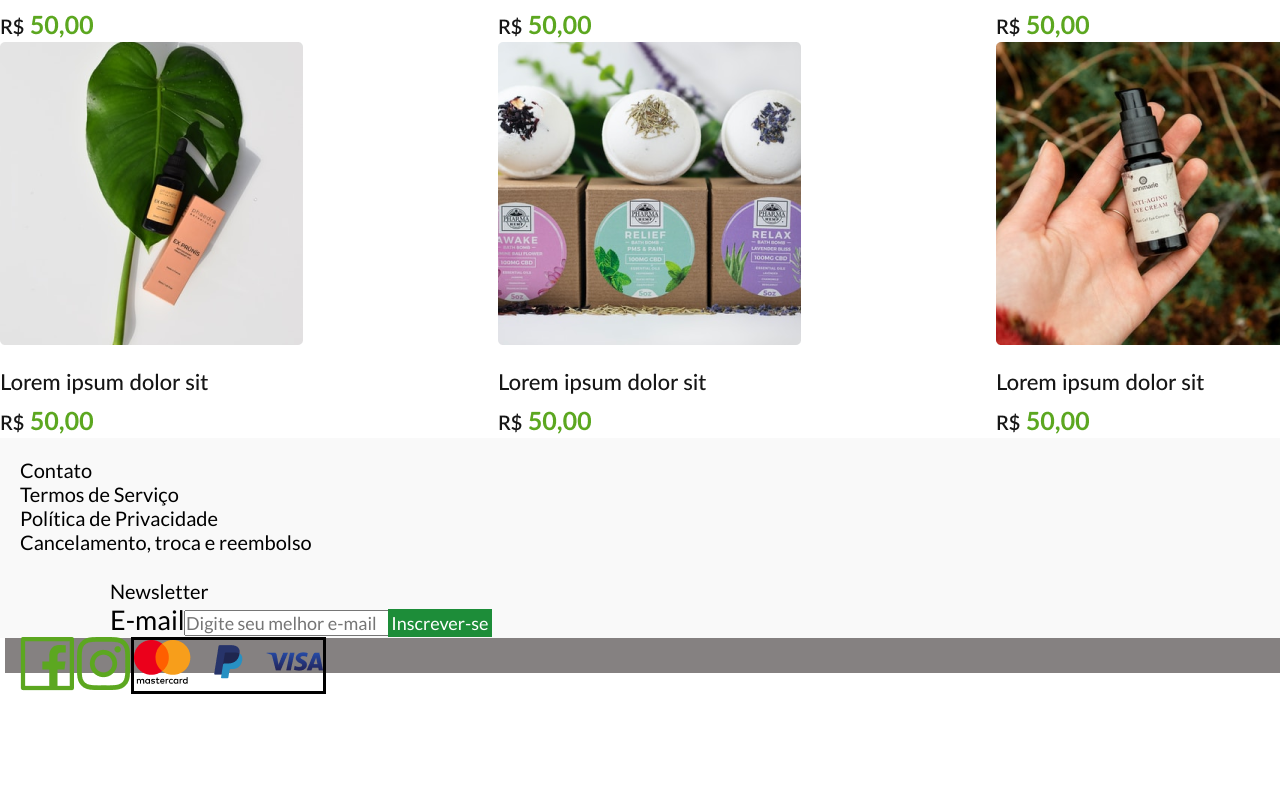
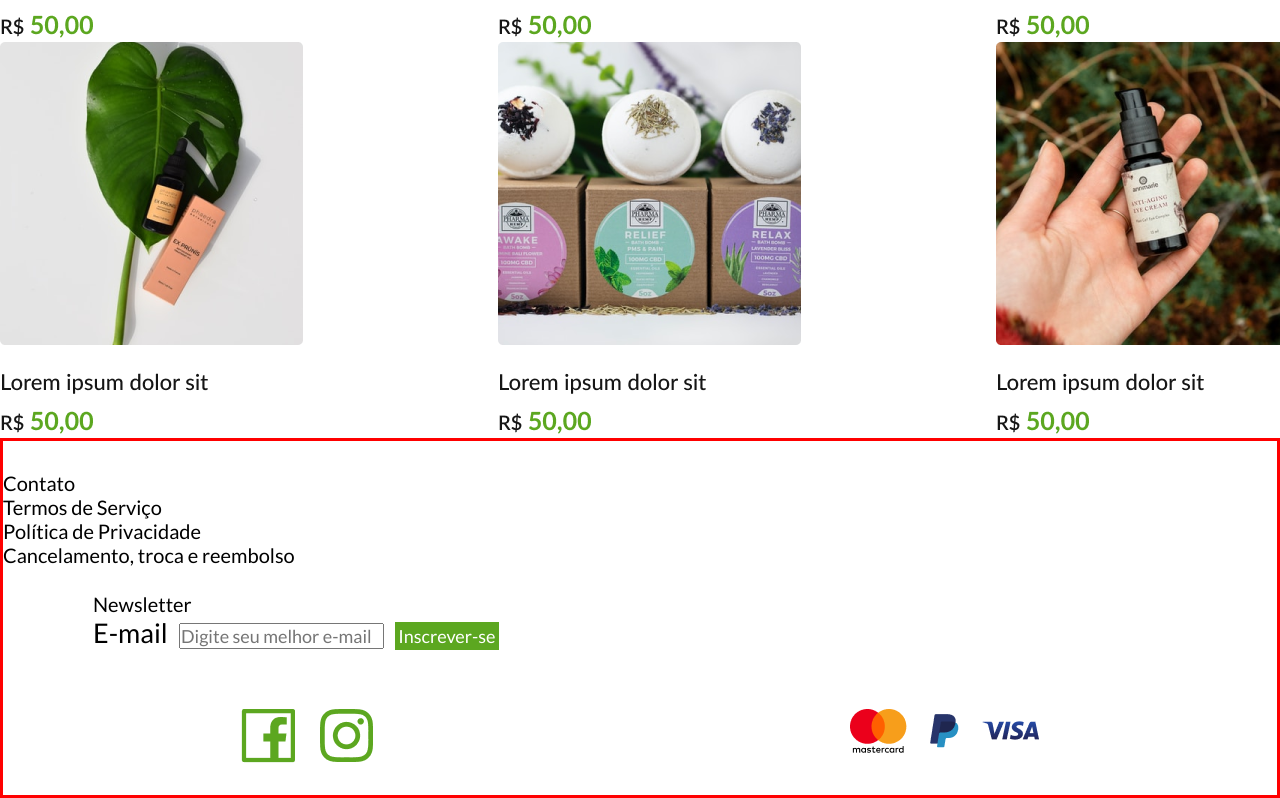
Before and after one commit to agathacrissantos/desafio-devchallenge, a plain HTML site: page index.html in a window 1280 px wide. Shown: the part 1310-2108 px from the top of the page. Before the commit the page ends 2004 px from the top, so only its background shows below. Drawn offline with Linux system fonts and the light colour scheme; a web font is replaced by a local one.

Commit message:
alterações no código

```diff
--- a/index.html
+++ b/index.html
@@ -45,10 +45,12 @@
 
     <footer>
         <section clas="primeiraSessaoFooter">
-            <p>Contato</p>
-            <p>Termos de Serviço</p>
-            <p>Política de Privacidade</p>
-            <p>Cancelamento, troca e reembolso</p>
+            <div>
+                <p>Contato</p>
+                <p>Termos de Serviço</p>
+                <p>Política de Privacidade</p>
+                <p>Cancelamento, troca e reembolso</p>
+            </div>
 
             <form>
                 <p>Newsletter</p>
@@ -65,7 +67,7 @@
             </nav>
 
             <figure>
-                <img src="assets/cartoes.png" alt="Formas de pagamento"/>
+                <img src="assets/cartoes.png" alt="Formas de pagamento" />
             </figure>
         </section>
     </footer>
--- a/style.css
+++ b/style.css
@@ -1,12 +1,11 @@
-@import url('https://fonts.googleapis.com/css2? family= Ator & family= Inter:wght@200;300;400 & family= Lato:ital,wght@0,300;0,400;1,300 & family= Lily+Script+One & family= Monomaniac+One & family= Montserrat:ital,wght@0,300;0,400;1,400 & family= Roboto:ital,wght@0,300;1,300 & display=swap');
+@import url('https://fonts.googleapis.com/css2?family=Ator&family=Inter:wght@200;300;400&family=Lato:ital,wght@0,300;0,400;1,300&family=Lily+Script+One&family=Monomaniac+One&family=Montserrat:ital,wght@0,300;0,400;1,400&family=Roboto:ital,wght@0,300;1,300&display=swap');
 
 * {
     padding: 0;
     margin: 0;
     box-sizing: border-box;
     text-transform: none;
-    font-family: 'lato';
-    sans-serif;
+    font-family: 'lato',sans-serif;
 }
 
 header {
@@ -29,12 +28,10 @@ header {
 }
 
 footer {
+    border: solid red;
     display: flex;
-    box-shadow: 5px 35px rgb(133, 129, 129);
-    background-color: rgba(249, 249, 249, 1);
-    height: 25vh;
+    height: 45vh;
     justify-content: space-around;
-    padding: 20px;
     flex-direction: column;
 }
 
@@ -49,29 +46,32 @@ form {
 }
 
 input {
-    margin-left: -6px;
+    margin-left: 6px;
     font-size: 18px;
 }
 
 .botão {
-    border: solid rgb(29, 141, 57);
+    border: solid #5CA720;
     color: white;
-    background-color: rgb(29, 141, 57);
+    background-color: #5CA720;
+}
+
+.primeiraSessaoFooter {
+    display: flex;
+    justify-content: space-around;
+    align-items: center;
 }
 
 .segundaSessaoFooter {
     display: flex;
-    flex-wrap: wrap-reverse;
+    justify-content: space-around;
 }
 
-.segundaSessaoFooter figure {
-    border: solid;
+.segundaSessaoFooter nav {
+    display: flex;
+    gap: 25px;
 }
 
+
 @media screen and(max-width:500px) {
-    main {
-        flex-direction: column;
-        align-items: center;
-        height: 20vh;
-    }
 }
```
Also changed, not shown: desafiodevchallenge.txt (deleted), figma.txt (added).
